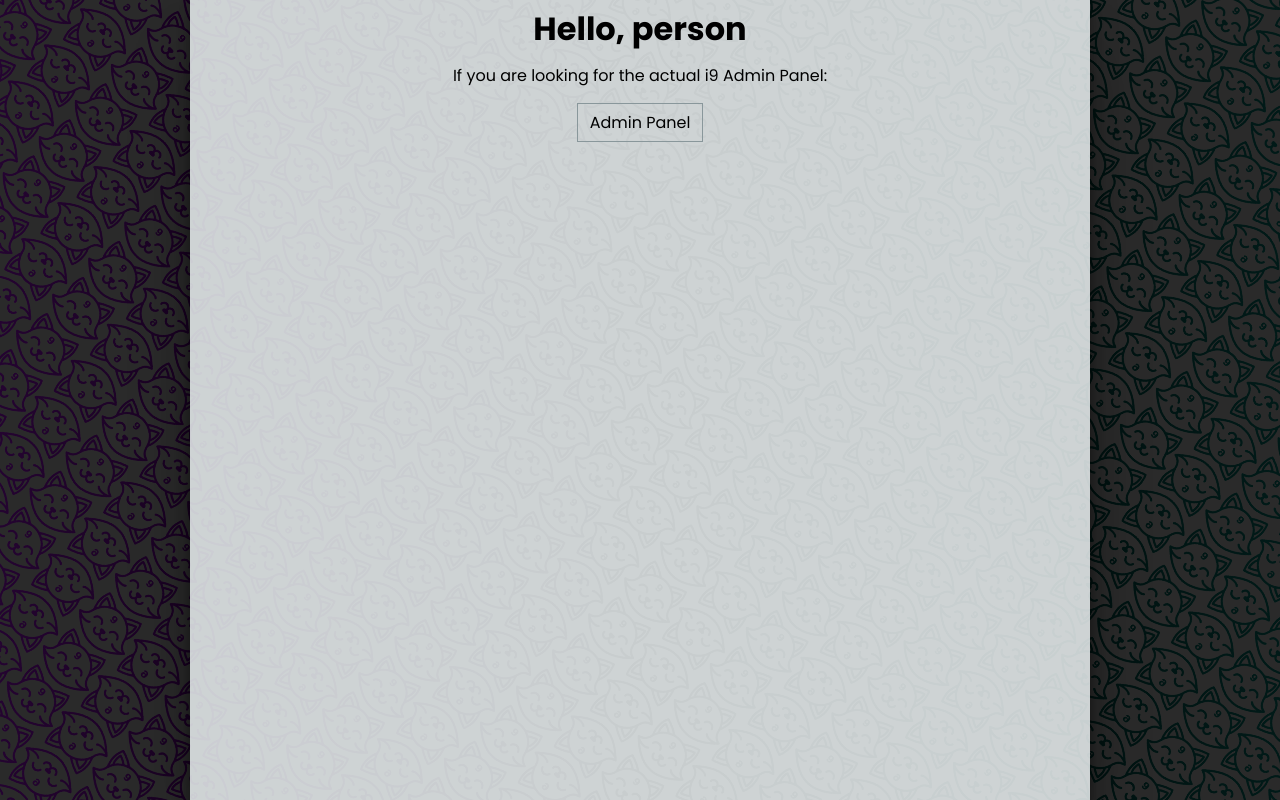
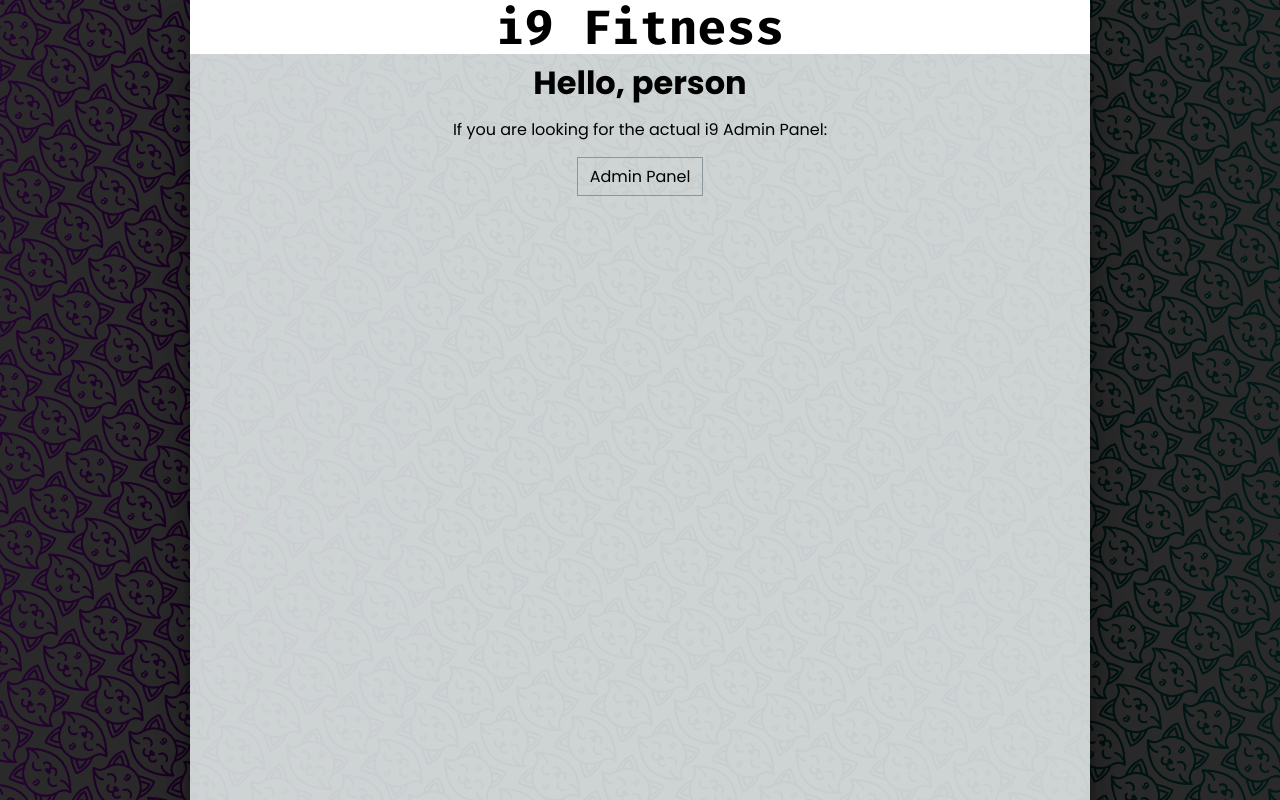
Before and after one commit to kopatsis/redirectionAdmin, a SvelteKit app: page / in a window 1280 px wide. Built offline with nearby package versions, Linux system fonts and the light colour scheme.

Commit message:
header now

```diff
--- a/src/routes/+page.svelte
+++ b/src/routes/+page.svelte
@@ -130,6 +130,9 @@
 
 <div class="centerpage">
 	<div class="wholepage">
+		<div class="loghead-log">
+			<b class="logheadtxt">i9 Fitness</b>
+		</div>
 		<div class="innercontent">
 			{#if loading}
 				<div class="loading" id="loader" style="display: none">
@@ -288,8 +291,6 @@
 		overflow-y: auto;
 		width: 100%;
 		align-items: center;
-		margin-bottom: -20px;
-		padding-bottom: 25px;
 	}
 
 	.verif.invis {
@@ -472,4 +473,19 @@
 		}
 	}
 
+	.loghead-log {
+		width: 100%;
+		display: flex;
+		flex-direction: row;
+		align-items: center;
+		justify-content: center;
+		background: white;
+		height: clamp(24px, 10dvw, 54px);
+		font-size: clamp(16px, 8dvw, 48px);
+		z-index: 6;
+	}
+	.logheadtxt {
+		user-select: none;
+		font-family: 'Fira Code', Courier, monospace;
+	}
 </style>
--- a/static/global.css
+++ b/static/global.css
@@ -1,4 +1,5 @@
 @import url('https://fonts.googleapis.com/css2?family=Poppins:wght@400;500;600;700&display=swap');
+@import url("https://fonts.googleapis.com/css2?family=Fira+Code:wght@300..700&display=swap");
 
 * {
   font-family: 'Poppins', sans-serif;
```
